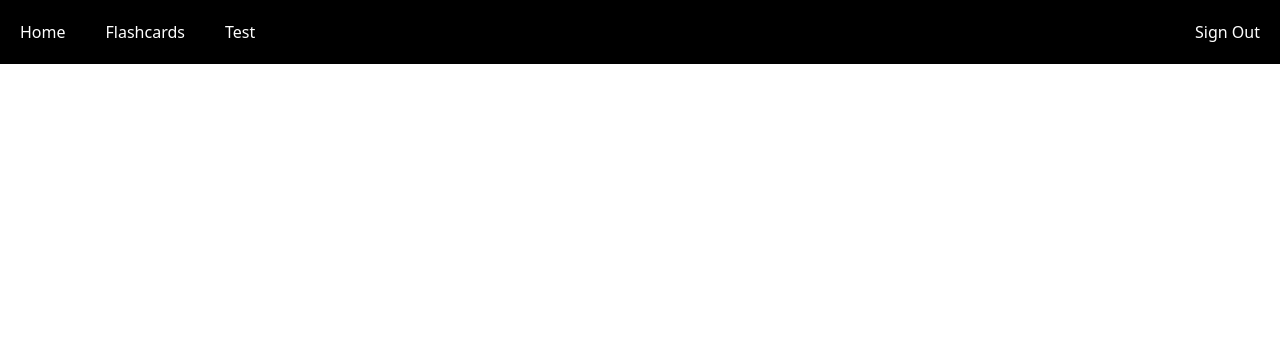
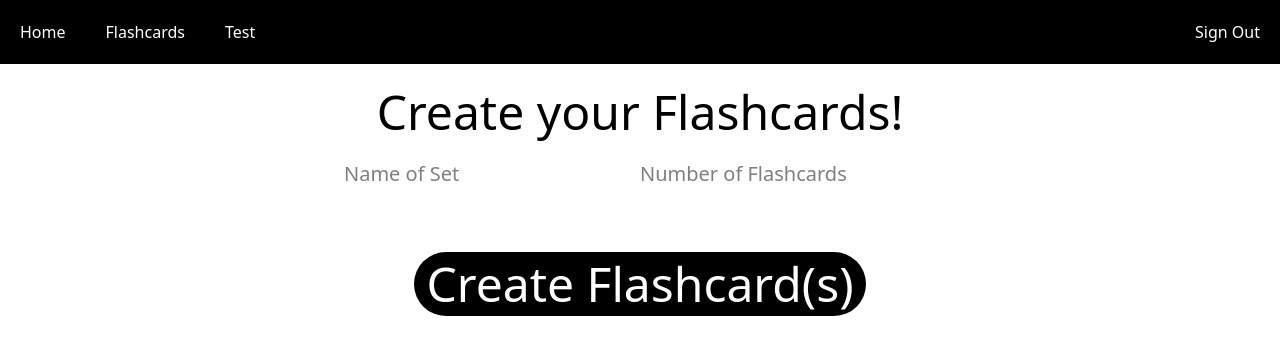
Before and after one commit to flashlearn017/FlashLearn, a React (Vite) app in the folder frontend/: page /create-flashcard in a window 1280 px wide. Shown: the top 354 px of the page. Built offline with nearby package versions, Linux system fonts and the light colour scheme.

Commit message:
created basic frontend for create flashcards

```diff
--- a/frontend/src/Pages/FlashcardCreatePage.tsx
+++ b/frontend/src/Pages/FlashcardCreatePage.tsx
@@ -1,13 +1,111 @@
 import Toolbar from "../components/toolbar"
+import { useState } from "react"
+
+type Card = {
+    questionBody: string;
+    answerBody: string;
+};
 
 export default function CreateFlashcard(){
     return <Flashcard/>
 }
 
 function Flashcard(){
+    const [cardDeckName, setCardDeckName] = useState('');
+    const [numCards, setNumCards] = useState('');
+    const [createDeck, setCreateDeck] = useState(false);
+    const [cardDeck, setCardDeck] = useState<Card[]>([]);
+    const [error, setError] = useState('');
+
+    // Creates a preview of the deck
+    function previewDeck() {
+        const count = Number(numCards);
+
+        // Only positive amounts of cards are allowed
+        if (count < 1) {
+            setError('You must create at least 1 flashcard');
+            return;
+        }
+
+        const newDeck = [];
+
+        for (let i = 0; i < count; i++) {
+            newDeck.push({
+                questionBody : "",
+                answerBody : "",
+            })
+        }
+
+        setCardDeck(newDeck);
+        setCreateDeck(true);
+    }
+
+    // Creates the card deck in the backend
+    function createCardDeck() {}
+
     return (
         <div>
             <Toolbar/>
+            <div className="flex justify-center text-5xl my-6"> Create your Flashcards! </div>
+            <div className="flex justify-center text-xl my-2">
+                <input
+                    type="text"
+                    placeholder="Name of Set"
+                    value={cardDeckName}
+                    onChange={(e) => setCardDeckName(e.target.value)}
+                />
+                <input
+                    type="number"
+                    placeholder="Number of Flashcards"
+                    value={numCards}
+                    onChange={(e) => setNumCards(e.target.value)}
+                />
+            </div>
+            <div className="flex justify-center p-4">
+                <button
+                    className="my-10 text-5xl bg-black text-white rounded-4xl px-3 py-2 hover:bg-slate-400"
+                    onClick={previewDeck}
+                >Create Flashcard(s)</button>
+            </div>
+
+            {createDeck && (<div>{
+              cardDeck.map((card, index) => (
+                <div key={index} className="flex justify-center gap-6 pb-4">
+                    <textarea
+                        className="bg-[#8c8c8c] text-[#fffdfd] border-2 border-black w-[480px] h-60 p-3.5 text-[1.3rem]"
+                        placeholder="Type question here"
+                        value={card.questionBody}
+                        onChange={(e) => {
+                            const newQuestions: Card[] = [...cardDeck]
+                            newQuestions[index].questionBody = e.target.value
+                            setCardDeck(newQuestions)
+                        }}
+                    />
+                    <textarea
+                        className="bg-[#8c8c8c] text-[#fffdfd] border-2 border-black w-[480px] h-60 p-3.5 text-[1.3rem]"
+                        placeholder="Type answer here"
+                        value={card.answerBody}
+                        onChange={(e) => {
+                            const newAnswers: Card[] = [...cardDeck]
+                            newAnswers[index].answerBody = e.target.value
+                            setCardDeck(newAnswers)
+                        }}
+                    />
+                </div>
+              ))
+            }
+                <div className="flex justify-center p-4">
+                    <button
+                        className="my-10 text-5xl bg-black text-white rounded-4xl px-3 py-2 hover:bg-slate-400"
+                        onClick={createCardDeck}
+                    >Create Deck
+                    </button>
+                </div>
+            </div>)}
+
+            {/* error message */}
+            {error && <p className="text-red-500 text-center">{error}</p>}
+
         </div>
     )
 }
```
